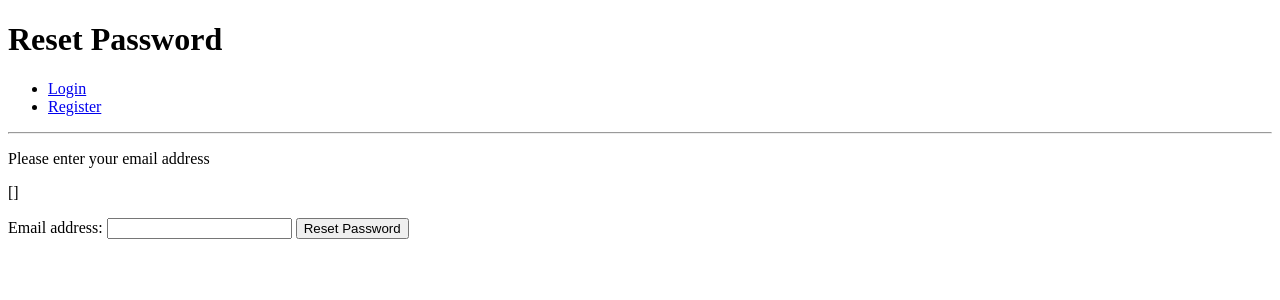
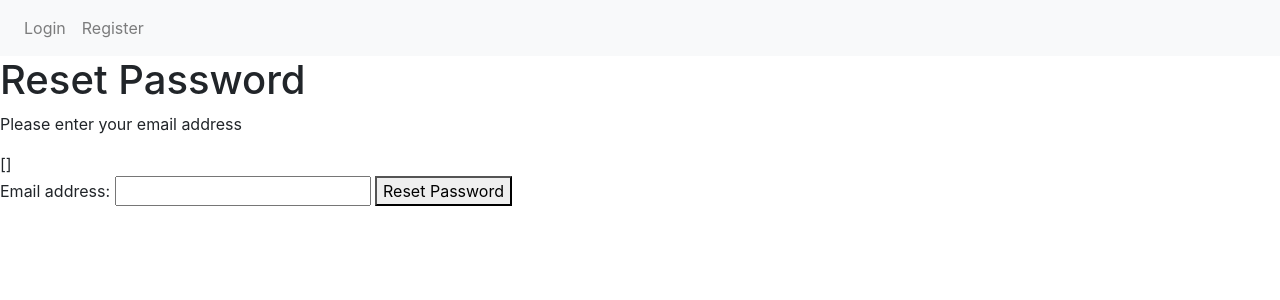
Before and after one commit to sarahloh/django-authentication, a Django app: template templates/registration/password_reset_form.html in a window 1280 px wide. Shown: the top 300 px of the page. Run offline with Django 3.2, Linux system fonts and the light colour scheme; the template is opened without the code that fills it, so the values that code supplies are empty, except form fields; form fields are guessed from the names that the template uses; some libraries are stand-ins or nearby versions.

Commit message:
Add bootstrap styling to base.html

```diff
--- a/templates/base.html
+++ b/templates/base.html
@@ -6,22 +6,42 @@
     <meta name="viewport" content="width=device-width, initial-scale=1.0">
     <meta http-equiv="X-UA-Compatible" content="ie=edge">
     <title>{% block page_title %}{% endblock %}</title>
+
+    <!-- Bootstrap CSS -->
+    <link rel="stylesheet" href="https://stackpath.bootstrapcdn.com/bootstrap/4.1.3/css/bootstrap.min.css" integrity="sha384-MCw98/SFnGE8fJT3GXwEOngsV7Zt27NXFoaoApmYm81iuXoPkFOJwJ8ERdknLPMO"
+        crossorigin="anonymous">
+
 </head>
 
 <body>
+
+    <nav class="navbar navbar-expand-lg navbar-light bg-light">
+        <button class="navbar-toggler" type="button" data-toggle="collapse" data-target="#navbarNav" aria-controls="navbarNav"
+            aria-expanded="false" aria-label="Toggle navigation">
+            <span class="navbar-toggler-icon"></span>
+        </button>
+        <div class="collapse navbar-collapse" id="navbarNav">
+            <ul class="navbar-nav">
+                {% if user.is_authenticated %}
+                <li class="nav-item">
+                    <a class="nav-link" href="{% url 'profile' %}">Profile</a>
+                </li>
+                <li class="nav-item">
+                    <a class="nav-link" href="{% url 'logout' %}">Logout</a>
+                </li>
+                {% else %}
+                <li class="nav-item">
+                    <a class="nav-link" href="{% url 'login' %}">Login</a>
+                </li>
+                <li class="nav-item">
+                    <a class="nav-link" href="{% url 'registration' %}">Register</a>
+                </li>
+                {% endif %}
+            </ul>
+        </div>
+    </nav>
+
     <h1>{% block page_heading %}{% endblock %}</h1>
-    <nav>
-        <ul>
-            {% if user.is_authenticated %}
-                <li><a href="{% url 'profile' %}">Profile</a></li>
-                <li><a href="{% url 'logout' %}">Logout</a></li>
-            {% else %}
-                <li><a href="{% url 'login' %}">Login</a></li>
-                <li><a href="{% url 'registration' %}">Register</a></li>
-            {% endif %}
-        </ul>
-    </nav>
-    <hr>
     {% if messages %}
     <div>
         {% for m in messages %}
@@ -33,6 +53,15 @@
     {% block content %}
     {% endblock %}
 
+    <!-- jQuery -->
+    <script src="https://code.jquery.com/jquery-3.3.1.slim.min.js" integrity="sha384-q8i/X+965DzO0rT7abK41JStQIAqVgRVzpbzo5smXKp4YfRvH+8abtTE1Pi6jizo"
+        crossorigin="anonymous"></script>
+    <!-- Popper.js -->
+    <script src="https://cdnjs.cloudflare.com/ajax/libs/popper.js/1.14.3/umd/popper.min.js" integrity="sha384-ZMP7rVo3mIykV+2+9J3UJ46jBk0WLaUAdn689aCwoqbBJiSnjAK/l8WvCWPIPm49"
+        crossorigin="anonymous"></script>
+    <!-- Bootstrap JS -->
+    <script src="https://stackpath.bootstrapcdn.com/bootstrap/4.1.3/js/bootstrap.min.js" integrity="sha384-ChfqqxuZUCnJSK3+MXmPNIyE6ZbWh2IMqE241rYiqJxyMiZ6OW/JmZQ5stwEULTy"
+        crossorigin="anonymous"></script>
 </body>
 
 </html>
```
